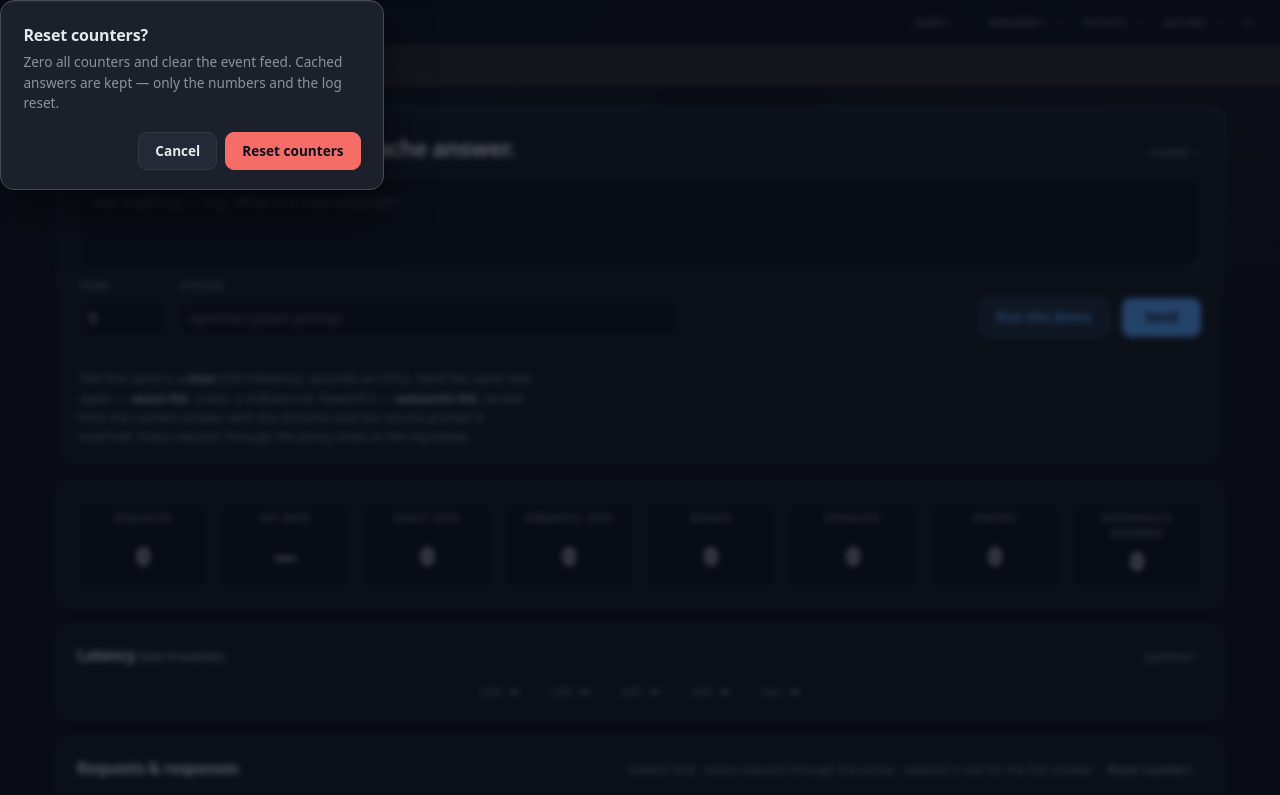
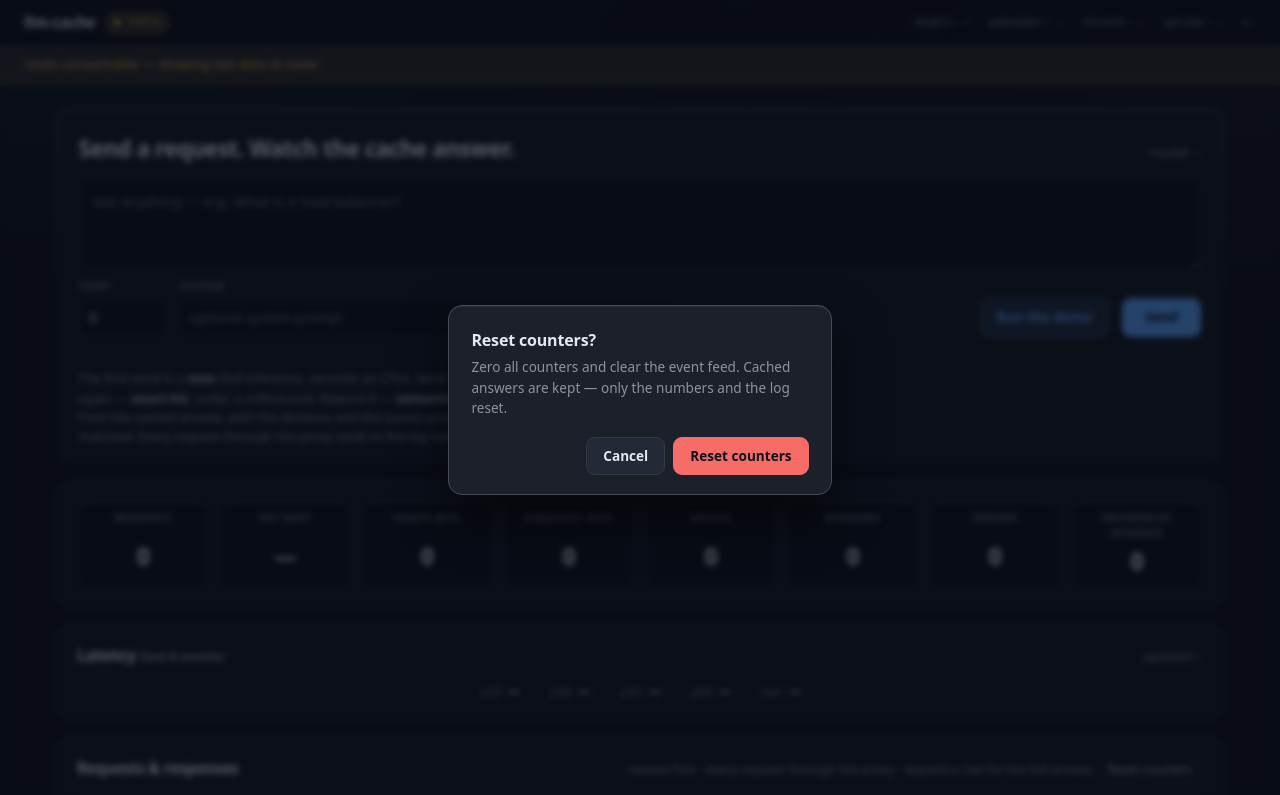
Before and after one commit to suman2280/llm-cache, a website: page dashboard/index.html in a window 1280 px wide. Both pictures are taken after a click on the button "Reset counters". Shown: the top 795 px of the page. Drawn offline with Linux system fonts and the light colour scheme; no server answers.

Commit message:
Fix reset dialog centering (cascade-layer trap)
The UA stylesheet centers modal <dialog>s with margin: auto, but the
reset layer's * { margin: 0 } is an author layer and wins — so the
dialog pinned to the top-left corner. .confirm now sets its own
position: fixed; inset: 0; margin: auto; height: fit-content.
Verified via CDP geometry (dead-center in a 1280x900 viewport) and
screenshot.

```diff
--- a/dashboard/style.css
+++ b/dashboard/style.css
@@ -343,6 +343,15 @@
     box-shadow: var(--top-light), 0 24px 48px oklch(0% 0 0 / 0.5);
     padding: 1.35rem 1.4rem 1.15rem;
     width: min(24rem, calc(100% - 2rem));
+    /* the UA centers modal dialogs with `margin: auto`, but the reset
+       layer's `* { margin: 0 }` (an author layer) beats the UA sheet —
+       without this the dialog pins to the top-left corner */
+    position: fixed;
+    inset: 0;
+    margin: auto;
+    height: fit-content;
+    max-height: calc(100% - 2rem);
+    overflow: auto;
   }
   .confirm::backdrop {
     background: oklch(12% 0.02 265 / 0.62);
```
